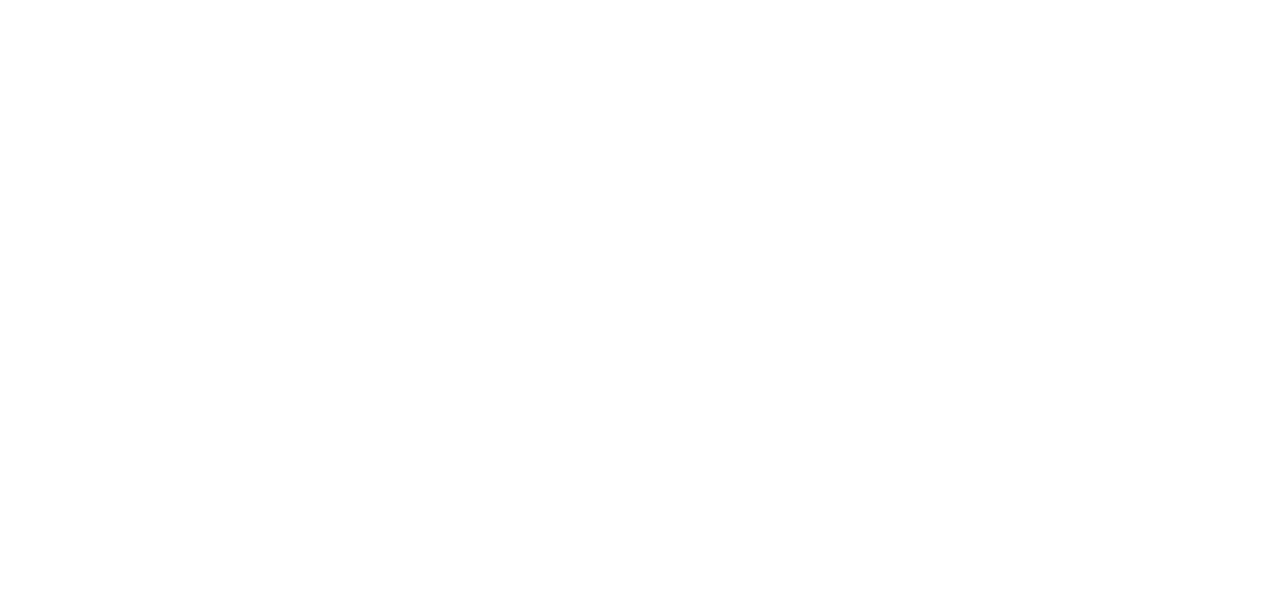
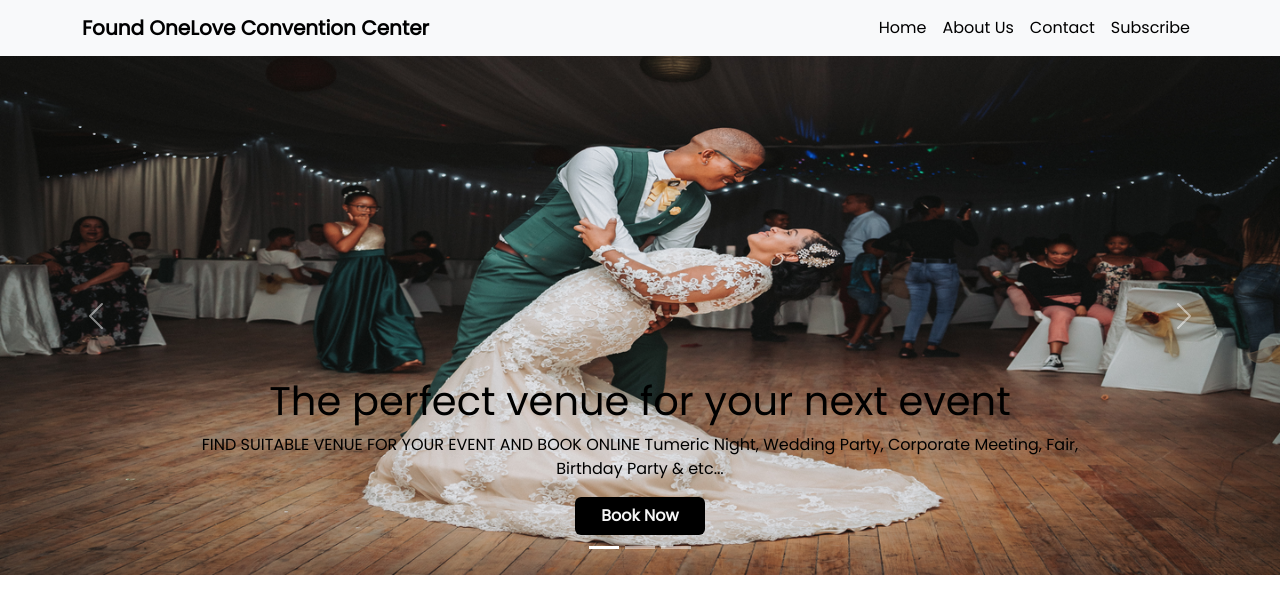
Before and after one commit to Nadim-Nion/convention-center-bootstrap, a plain HTML site: page index.html in a window 1280 px wide. Drawn offline with nearby package versions, Linux system fonts and the light colour scheme.

Commit message:
header added

```diff
--- a/index.html
+++ b/index.html
@@ -9,11 +9,109 @@
     <!-- Bootstrap CDN -->
     <link href="https://cdn.jsdelivr.net/npm/bootstrap@5.3.0-alpha1/dist/css/bootstrap.min.css" rel="stylesheet"
         integrity="sha384-GLhlTQ8iRABdZLl6O3oVMWSktQOp6b7In1Zl3/Jr59b6EGGoI1aFkw7cmDA6j6gD" crossorigin="anonymous">
+
+    <!-- Google Fonts: Poppins -->
+    <link rel="preconnect" href="https://fonts.googleapis.com">
+    <link rel="preconnect" href="https://fonts.gstatic.com" crossorigin>
+    <link href="https://fonts.googleapis.com/css2?family=Poppins&display=swap" rel="stylesheet">
+
+    <!--Custom CSS  Link -->
+    <link rel="stylesheet" href="style.css">
 </head>
 
 <body>
     <header>
+        <!-------------------
+            Navigation Bar
+        --------------------->
+        <nav class="navbar navbar-expand-lg bg-body-tertiary">
+            <div class="container">
+                <a class="navbar-brand fw-bold" href="#">Found OneLove Convention Center</a>
+                <button class="navbar-toggler" type="button" data-bs-toggle="collapse"
+                    data-bs-target="#navbarSupportedContent" aria-controls="navbarSupportedContent"
+                    aria-expanded="false" aria-label="Toggle navigation">
+                    <span class="navbar-toggler-icon"></span>
+                </button>
+                <div class="collapse navbar-collapse" id="navbarSupportedContent">
+                    <ul class="navbar-nav ms-auto mb-2 mb-lg-0">
+                        <li class="nav-item">
+                            <a class="nav-link active" aria-current="page" href="#">Home</a>
+                        </li>
+                        <li class="nav-item">
+                            <a class="nav-link active" aria-current="page" href="#">About Us</a>
+                        </li>
+                        <li class="nav-item">
+                            <a class="nav-link active" aria-current="page" href="#">Contact</a>
+                        </li>
+                        <li class="nav-item">
+                            <a class="nav-link active" aria-current="page" href="#">Subscribe</a>
+                        </li>
 
+                    </ul>
+
+                </div>
+            </div>
+        </nav>
+
+        <!---------------------------
+            Image Sliders: Carousel
+        ---------------------------->
+        <div id="carouselExampleIndicators" class="carousel slide">
+            <div class="carousel-indicators">
+                <button type="button" data-bs-target="#carouselExampleIndicators" data-bs-slide-to="0" class="active"
+                    aria-current="true" aria-label="Slide 1"></button>
+                <button type="button" data-bs-target="#carouselExampleIndicators" data-bs-slide-to="1"
+                    aria-label="Slide 2"></button>
+                <button type="button" data-bs-target="#carouselExampleIndicators" data-bs-slide-to="2"
+                    aria-label="Slide 3"></button>
+            </div>
+            <div class="carousel-inner">
+                <div class="carousel-item active">
+                    <img src="images/wedding5.png" class="d-block w-100" alt="...">
+                    <div class="carousel-caption d-none d-md-block convention-text-color">
+                        <h1 class="fs-1">The perfect venue for your
+                            next event</h1>
+                        <p>FIND SUITABLE VENUE FOR YOUR EVENT AND BOOK ONLINE
+                            Tumeric Night, Wedding Party, Corporate Meeting, Fair, Birthday Party & etc...</p>
+                        <!-- <button class="btn convention-btn rounded">Book Now</button> -->
+                        <a href="https://www.mconventions.com/?gclid=Cj0KCQjwwtWgBhDhARIsAEMcxeB33eUjPOLFkoapoiiyg5kUim4Lcyb_c9ikDJx2HkOQOqjnvx16EEoaAnMEEALw_wcB"
+                            target="_blank"><button class="btn convention-btn rounded">Book Now</button></a>
+                    </div>
+                </div>
+                <div class="carousel-item">
+                    <img src="images/wedding6.jpg" class="d-block w-100" alt="...">
+                    <div class="carousel-caption d-none d-md-block convention-text-color">
+                        <h1 class="fs-1">The perfect venue for your
+                            next event</h1>
+                        <p>FIND SUITABLE VENUE FOR YOUR EVENT AND BOOK ONLINE
+                            Tumeric Night, Wedding Party, Corporate Meeting, Fair, Birthday Party & etc...</p>
+                        <a href="https://www.mconventions.com/?gclid=Cj0KCQjwwtWgBhDhARIsAEMcxeB33eUjPOLFkoapoiiyg5kUim4Lcyb_c9ikDJx2HkOQOqjnvx16EEoaAnMEEALw_wcB"
+                            target="_blank"><button class="btn convention-btn rounded">Book Now</button></a>
+                    </div>
+                </div>
+                <div class="carousel-item">
+                    <img src="images/wedding7.jpg" class="d-block w-100" alt="...">
+                    <div class="carousel-caption d-none d-md-block convention-text-color">
+                        <h1 class="fs-1">The perfect venue for your
+                            next event</h1>
+                        <p>FIND SUITABLE VENUE FOR YOUR EVENT AND BOOK ONLINE
+                            Tumeric Night, Wedding Party, Corporate Meeting, Fair, Birthday Party & etc...</p>
+                        <a href="https://www.mconventions.com/?gclid=Cj0KCQjwwtWgBhDhARIsAEMcxeB33eUjPOLFkoapoiiyg5kUim4Lcyb_c9ikDJx2HkOQOqjnvx16EEoaAnMEEALw_wcB"
+                            target="_blank"><button class="btn convention-btn rounded">Book Now</button></a>
+                    </div>
+                </div>
+            </div>
+            <button class="carousel-control-prev" type="button" data-bs-target="#carouselExampleIndicators"
+                data-bs-slide="prev">
+                <span class="carousel-control-prev-icon" aria-hidden="true"></span>
+                <span class="visually-hidden">Previous</span>
+            </button>
+            <button class="carousel-control-next" type="button" data-bs-target="#carouselExampleIndicators"
+                data-bs-slide="next">
+                <span class="carousel-control-next-icon" aria-hidden="true"></span>
+                <span class="visually-hidden">Next</span>
+            </button>
+        </div>
     </header>
 
     <main>
--- /dev/null
+++ b/style.css
@@ -0,0 +1,17 @@
+/* Custom CSS Classes */
+body {
+    font-family: 'Poppins',
+        sans-serif;
+}
+
+.convention-text-color {
+    color: black;
+}
+
+.convention-btn {
+    background-color: black;
+    color: whitesmoke;
+    padding-left: 25px;
+    padding-right: 25px;
+    font-weight: 700;
+}
```
Also changed, not shown: images/wedding4.jpg (added), images/wedding5.png (added), images/wedding6.jpg (added), images/wedding7.jpg (added), 3 other files.
